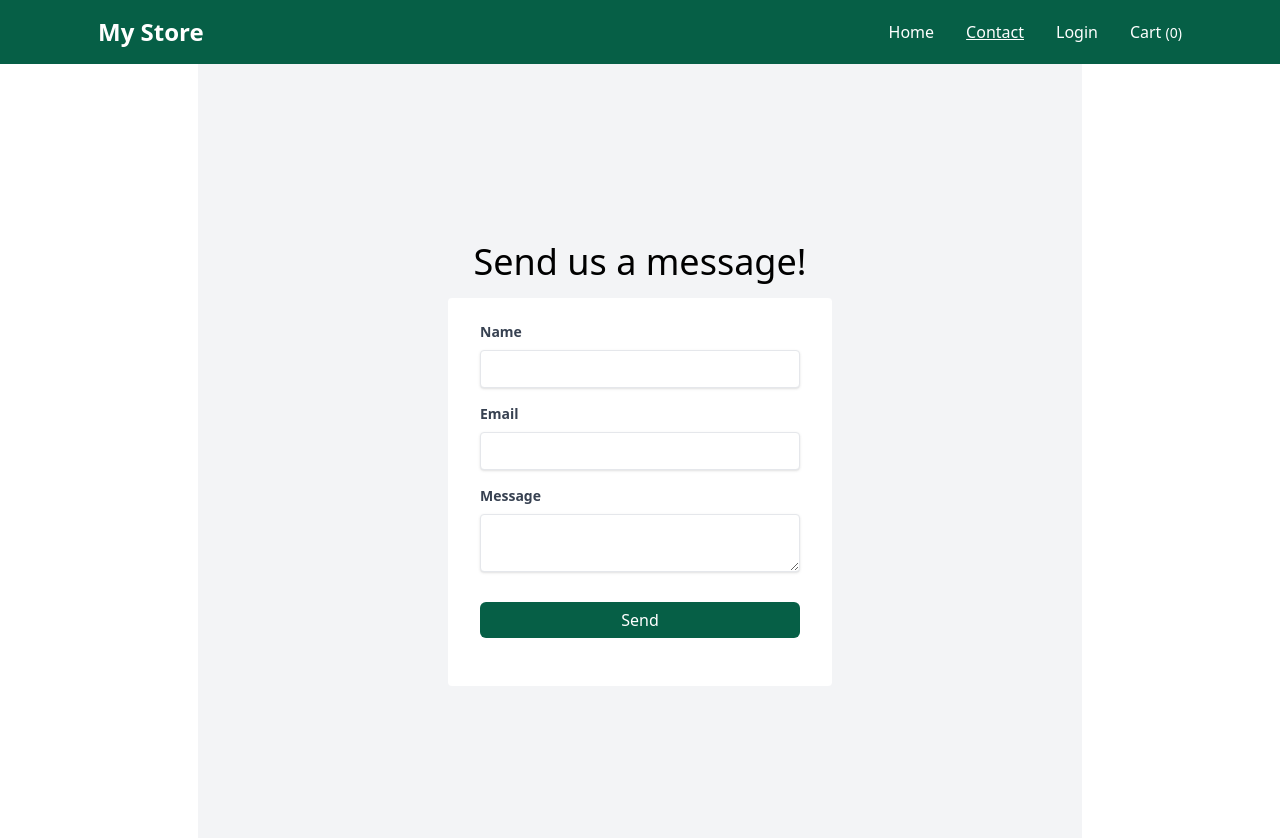
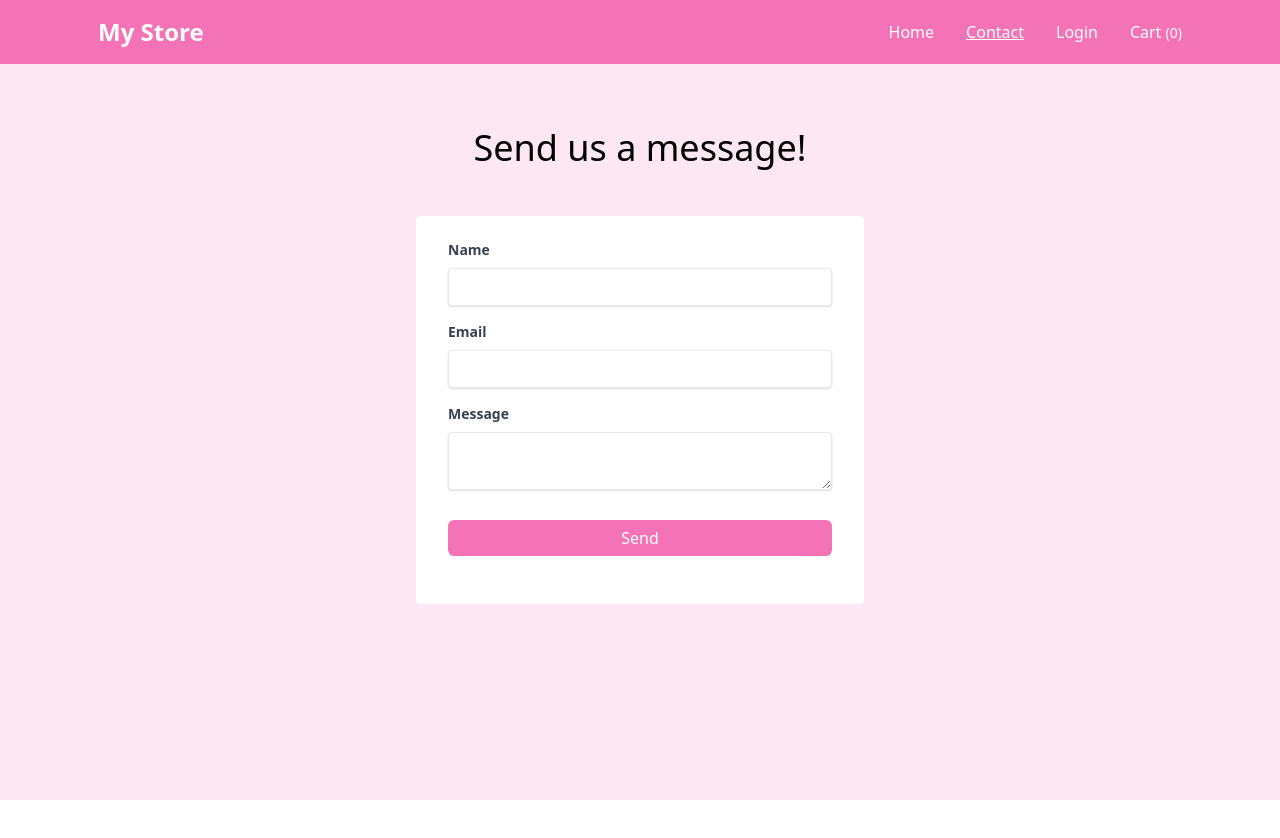
Before and after one commit to sebastianswahn/Webbshop, a React (Vite) app in the folder webbshop/: page /contact in a window 1280 px wide. Shown: the top 838 px of the page. After the commit the page ends 800 px from the top, so only its background shows below. Built offline with nearby package versions, Linux system fonts and the light colour scheme; no server answers.

Commit message:
fixed colors and styling

```diff
--- a/webbshop/src/components/Card.jsx
+++ b/webbshop/src/components/Card.jsx
@@ -1,6 +1,6 @@
 export const Card = ({ children }) => {
   return (
-    <div className="border p-4 shadow-xl rounded-lg w-[400px] bg-gray-200">
+    <div className="border p-4 shadow-xl rounded-lg w-[400px] bg-pink-50">
       {children}
     </div>
   );
--- a/webbshop/src/components/CategoryFilter.jsx
+++ b/webbshop/src/components/CategoryFilter.jsx
@@ -7,12 +7,12 @@ const CategoryFilter = () => {
   const { selectedCategory, setSelectedCategory } = useProducts();
 
   return (
-    <div className="p-2">
+    <div className="py-4 flex">
       <h3 className="font-bold pb-4">Choose Category</h3>
-      <ul>
+      <ul className="flex ">
         {categories.map((category) => (
           <li
-            className="pb-1"
+            className="px-3"
             key={category}
             onClick={() => setSelectedCategory(category)}
             style={{
--- a/webbshop/src/components/LoginForm.jsx
+++ b/webbshop/src/components/LoginForm.jsx
@@ -67,7 +67,7 @@ export const LoginForm = () => {
       )}
       <button
         type="submit"
-        className="bg-emerald-800 w-full py-1.5 rounded-md text-white hover:bg-emerald-600 transition-colors"
+        className="bg-pink-400 w-full py-1.5 rounded-md text-white hover:bg-pink-600 transition-colors"
       >
         Login
       </button>
--- a/webbshop/src/components/Navbar.jsx
+++ b/webbshop/src/components/Navbar.jsx
@@ -13,7 +13,7 @@ export const Navbar = ({ cartCount }) => {
     return () => clearTimeout(timer); // cleanup on unmount
   }, [cartCount]);
   return (
-    <nav className="bg-emerald-800 py-4">
+    <nav className="bg-pink-400 py-4">
       <div className=" max-w-[1100px] m-auto px-2 flex justify-between items-center">
         <Link className="text-white text-2xl font-semibold" to="/">
           <p>My Store</p>
--- a/webbshop/src/components/OrderHistoryModal.jsx
+++ b/webbshop/src/components/OrderHistoryModal.jsx
@@ -3,16 +3,16 @@ import { Link } from "react-router-dom";
 
 const OrderHistoryModal = () => {
   return (
-    <div className="flex-row justify-center text-center bg-red-300 text-red-800 mx-20 rounded-md p-4 items-center">
+    <div className="flex-row justify-center text-center bg-red-300 text-red-600 mx-20 rounded-md p-4 items-center">
       <p className="pb-4">You need to be logged in to see your orders</p>
       <Link
-        className="bg-emerald-600 text-white p-2 rounded-lg mx-8"
+        className="bg-pink-400 text-white p-2 rounded-lg mx-8"
         to="/auth/login"
       >
         Login
       </Link>
       <Link
-        className="bg-emerald-600 text-white p-2 rounded-lg mx-8"
+        className="bg-pink-400 text-white p-2 rounded-lg mx-8"
         to="/auth/register"
       >
         Register
--- a/webbshop/src/layouts/RootLayout.jsx
+++ b/webbshop/src/layouts/RootLayout.jsx
@@ -3,9 +3,9 @@ import { Navbar } from "../components/Navbar";
 
 function RootLayout({ cartCount }) {
   return (
-    <div className="h-screen ">
+    <div className="h-screen bg-pink-100 ">
       <Navbar cartCount={cartCount} />
-      <div className="px-2 max-w-[900px] m-auto">
+      <div className="px-2 max-w-[1100px] m-auto">
         <Outlet />
       </div>
     </div>
--- a/webbshop/src/pages/Auth/AuthLayout.jsx
+++ b/webbshop/src/pages/Auth/AuthLayout.jsx
@@ -13,7 +13,7 @@ function AuthLayout() {
   }, [token]);
  */
   return (
-    <div className="h-screen flex items-center justify-center flex-col bg-white">
+    <div className="h-screen flex items-center py-12 flex-col bg-pink-100">
       <p className="text-3xl font-bold text-center my-5 hidden">Auth</p>
       <Outlet />
     </div>
--- a/webbshop/src/pages/Auth/Register.jsx
+++ b/webbshop/src/pages/Auth/Register.jsx
@@ -47,7 +47,7 @@ export const RegisterForm = () => {
   return (
     <form
       onSubmit={form.handleSubmit}
-      className="border p-4 shadow-xl rounded-lg w-[400px] bg-gray-200"
+      className="border p-4 shadow-xl rounded-lg w-[400px] bg-pink-50"
     >
       <h1 className="text-center pb-8 text-2xl">Register</h1>
       <div className="mb-4">
@@ -104,7 +104,7 @@ export const RegisterForm = () => {
       )}
       <button
         type="submit"
-        className="bg-emerald-800 w-full mb-4 py-1.5 rounded-md text-white hover:bg-emerald-600 transition-colors"
+        className="bg-pink-400 w-full mb-4 py-1.5 rounded-md text-white hover:bg-pink-600 transition-colors"
       >
         Register
       </button>
--- a/webbshop/src/pages/Cart.jsx
+++ b/webbshop/src/pages/Cart.jsx
@@ -102,13 +102,13 @@ const Cart = () => {
       </h2>
       <div className="flex flex-col items-center py-8">
         <button
-          className="bg-emerald-600 text-white p-2 rounded-md mx-4 mb-4"
+          className="bg-pink-400 text-white p-2 rounded-md mx-4 mb-4"
           onClick={handleOrder}
         >
           Place Order
         </button>
         <button
-          className="bg-emerald-600 text-white p-2 rounded-md mx-4"
+          className="bg-pink-400 text-white p-2 rounded-md mx-4"
           onClick={clearCart}
         >
           Clear Cart
--- a/webbshop/src/pages/Contact.jsx
+++ b/webbshop/src/pages/Contact.jsx
@@ -32,10 +32,10 @@ function Contact() {
     },
   });
   return (
-    <div className="flex flex-col items-center justify-center min-h-screen bg-gray-100">
-      <h1 className="text-center text-4xl p-4">Send us a message!</h1>
+    <div className="flex flex-col items-center justify-center mt-12 bg-pink-100">
+      <h1 className="text-center text-4xl p-4 pb-12">Send us a message!</h1>
       <form
-        className="w-full max-w-sm bg-white rounded px-8 pt-6 pb-8 mb-4"
+        className="w-full max-w-md bg-white rounded px-8 pt-6 pb-8 mb-4"
         onSubmit={formik.handleSubmit}
       >
         <div className="mb-4">
@@ -95,7 +95,7 @@ function Contact() {
 
         <div className="flex items-center justify-between">
           <button
-            className="bg-emerald-800 w-full mb-4 py-1.5 rounded-md text-white hover:bg-emerald-600 transition-colors"
+            className="bg-pink-400 w-full mb-4 py-1.5 rounded-md text-white hover:bg-pink-600 transition-colors"
             type="submit"
           >
             Send
--- a/webbshop/src/pages/Home.jsx
+++ b/webbshop/src/pages/Home.jsx
@@ -18,25 +18,28 @@ const Home = () => {
   };
 
   return (
-    <div className="flex">
+    <div className="flex-row bg-pink-100 ">
       <CategoryFilter />
-      <div className="grid grid-cols-1 sm:grid-cols-2 md:grid-cols-3 gap-8">
+      <div className="grid grid-cols-1 sm:grid-cols-2 md:grid-cols-3 gap-8 mt-4 bg-pink-100">
         {/* Render products here */}
         {selected.map((product) => (
           <div key={product._id} className="p-4 bg-white rounded shadow">
             <p className="hidden">{product.category}</p>
+            <h2 className="text-xl font-bold text-center pb-4">
+              {product.name}
+            </h2>
             <img
               src={product.images[0]}
               alt={product.name}
-              className="w-full h-40 object-cover mb-2"
+              className="w-full h-40 object-cover my-4"
             />
-            <h2 className="text-xl font-bold mb-2">{product.name}</h2>
+
             <p className="text-gray-700 mb-4">
               {truncateDescription(product.description, 40)}
             </p>
 
             <Link
-              className="bg-emerald-700 w-full mb-4 py-1.5 px-1.5 rounded-md text-white hover:bg-emerald-600 transition-colors"
+              className="bg-pink-400 w-full mb-4 py-1.5 px-1.5 rounded-md text-white hover:bg-pink-600 transition-colors"
               to={`/product/${product._id}`}
             >
               Read more
--- a/webbshop/src/pages/Orders.jsx
+++ b/webbshop/src/pages/Orders.jsx
@@ -24,7 +24,7 @@ function Orders() {
 
   return (
     <div>
-      <h1 className="text-center text-4xl">Orders</h1>
+      <h1 className="text-center py-10 text-4xl">Orders</h1>
       {showModal && <OrderHistoryModal />}
       {orders.map((order) => (
         <div
```
